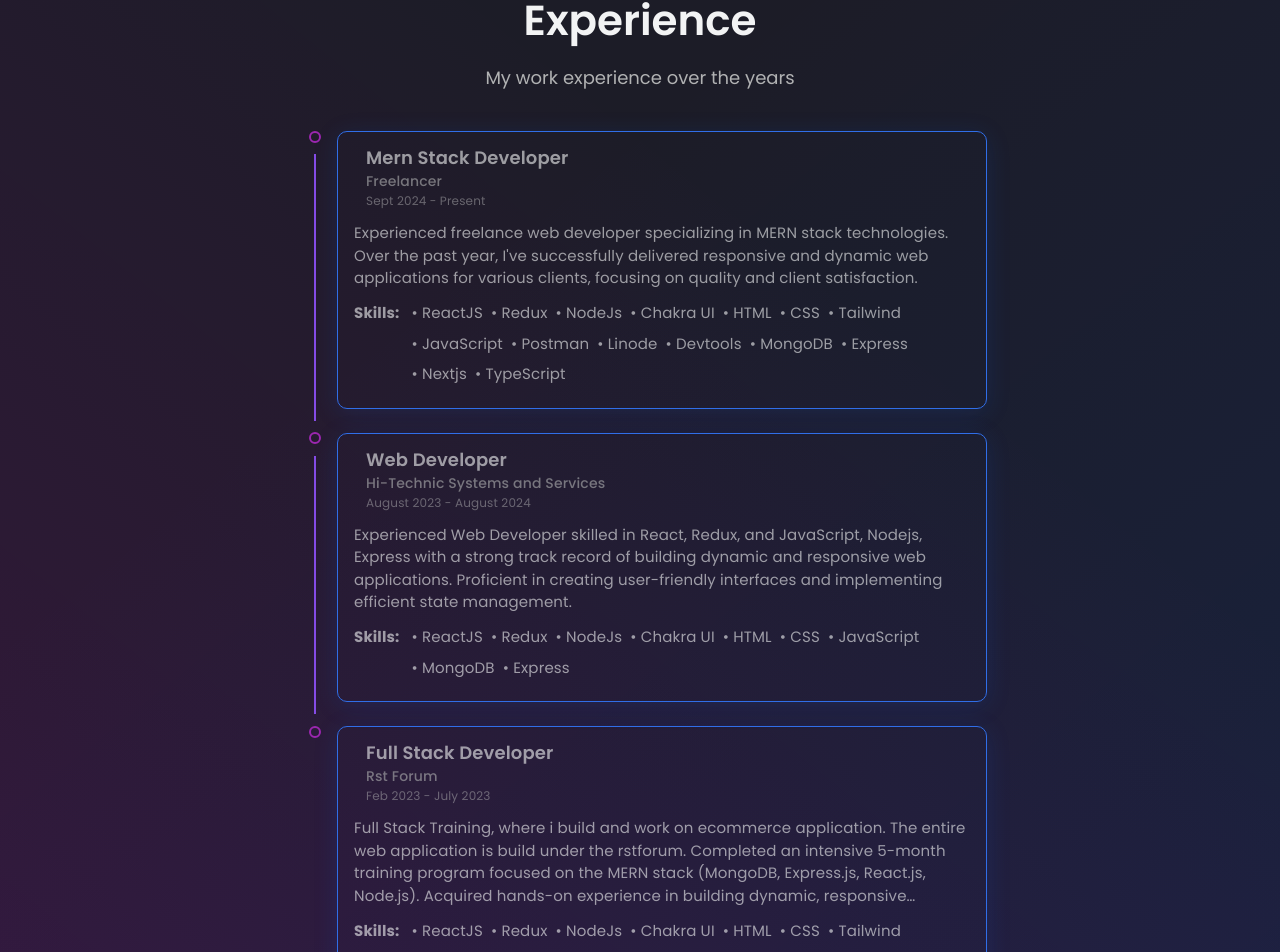
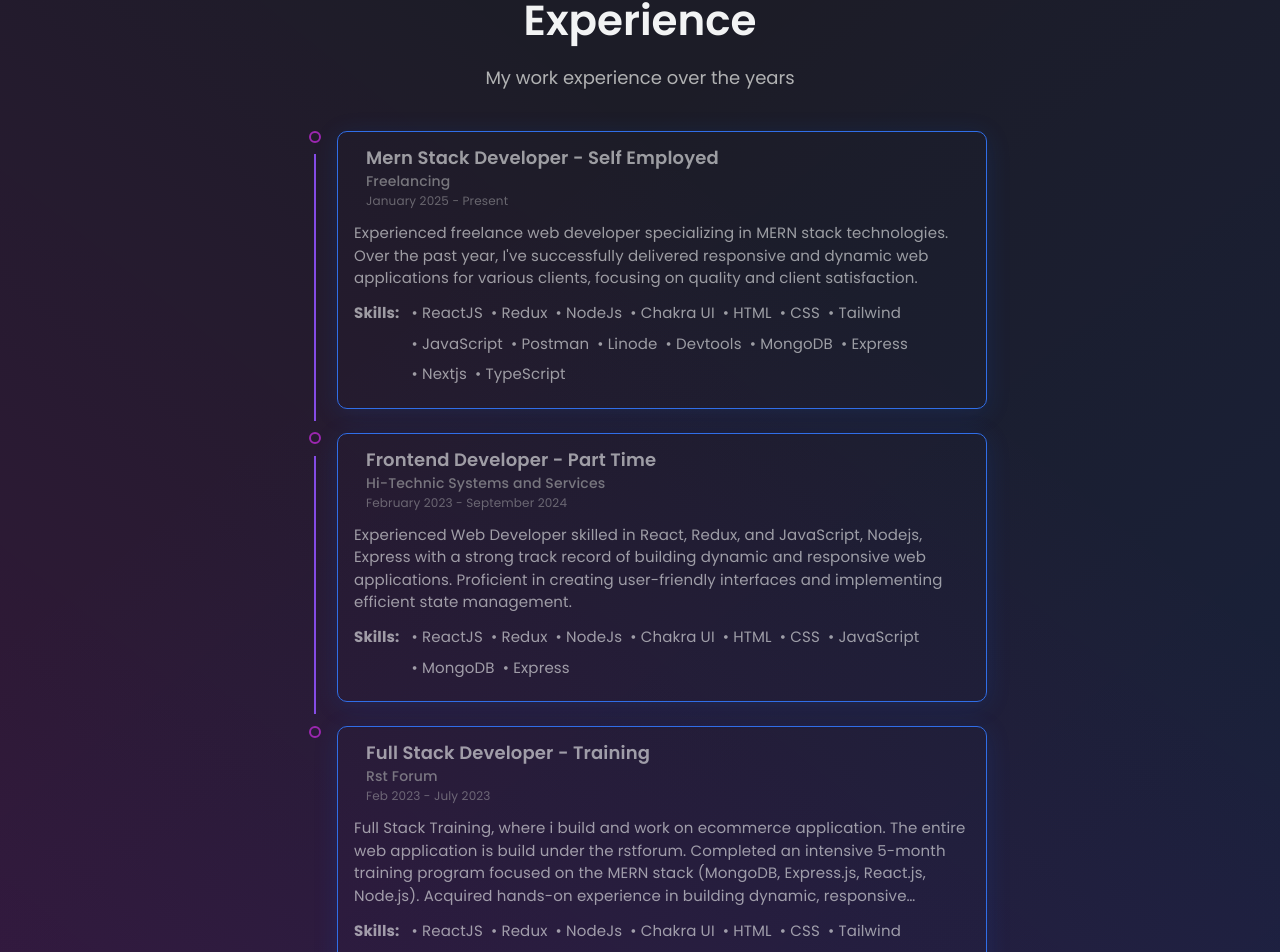
Before and after one commit to SatyamDevGenie/personalPortfolio, a React (Create React App) app: page / in a window 1280 px wide. Shown: the part 1679-2631 px from the top of the page. Built offline with nearby package versions, Linux system fonts and the light colour scheme.

Commit message:
made some changes in Experiences

```diff
--- a/src/data/constants.js
+++ b/src/data/constants.js
@@ -171,9 +171,9 @@ export const experiences = [
   {
     id: 1,
     // img: "https://firebasestorage.googleapis.com/v0/b/flexi-coding.appspot.com/o/flipr.jpeg?alt=media&token=1d72532a-45eb-4c1a-a81a-c9bed9fec543",
-    role: "Mern Stack Developer",
-    company: "Freelancer",
-    date: "Sept 2024 - Present",
+    role: "Mern Stack Developer - Self Employed",
+    company: "Freelancing",
+    date: "January 2025 - Present",
     desc: "Experienced freelance web developer specializing in MERN stack technologies. Over the past year, I've successfully delivered responsive and dynamic web applications for various clients, focusing on quality and client satisfaction.",
     skills: [
       "ReactJS",
@@ -197,9 +197,9 @@ export const experiences = [
   {
     id: 1,
     // img: "https://firebasestorage.googleapis.com/v0/b/flexi-coding.appspot.com/o/neurobit.jpeg?alt=media&token=1cacbb7b-e5ea-4efb-9b3d-f5a31b9564ad",
-    role: "Web Developer",
+    role: "Frontend Developer - Part Time",
     company: "Hi-Technic Systems and Services",
-    date: "August 2023 - August 2024",
+    date: "February 2023 - September 2024",
     desc: "Experienced Web Developer skilled in React, Redux, and JavaScript, Nodejs, Express with a strong track record of building dynamic and responsive web applications. Proficient in creating user-friendly interfaces and implementing efficient state management.",
     skills: [
       "ReactJS",
@@ -217,7 +217,7 @@ export const experiences = [
   {
     id: 2,
     // img: "https://firebasestorage.googleapis.com/v0/b/flexi-coding.appspot.com/o/flipr.jpeg?alt=media&token=1d72532a-45eb-4c1a-a81a-c9bed9fec543",
-    role: "Full Stack Developer",
+    role: "Full Stack Developer - Training",
     company: "Rst Forum",
     date: "Feb 2023 - July 2023",
     desc: "Full Stack Training, where i build and work on ecommerce application. The entire web application is build under the rstforum. Completed an intensive 5-month training program focused on the MERN stack (MongoDB, Express.js, React.js, Node.js). Acquired hands-on experience in building dynamic, responsive ecommerce web applications from front-end to back-end.",
```
